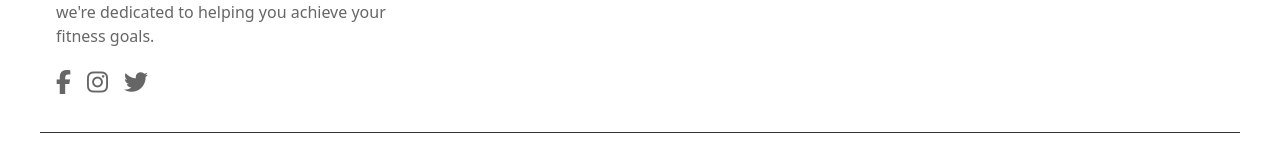
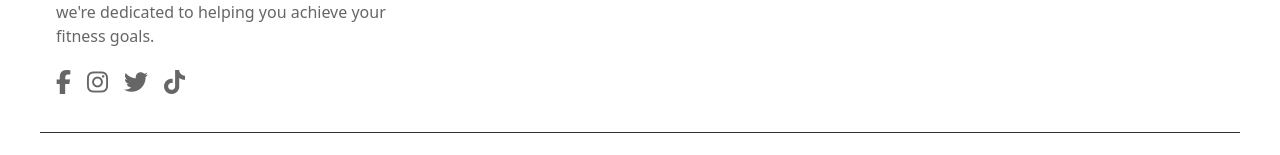
Before and after one commit to Anthony-Ngonde/Teeflex-Website, a React (Vite) app: page / in a window 1280 px wide. Shown: the part 4247-4402 px from the top of the page. Built offline with nearby package versions, Linux system fonts and the light colour scheme.

Commit message:
Added another branch

```diff
--- a/src/components/Footer/Footer.jsx
+++ b/src/components/Footer/Footer.jsx
@@ -1,7 +1,6 @@
 import React from 'react';
 import logo from '../../assets/teeflex-logo.png';
 import './Footer.css';
-
 
 function Footer() {
   return (
@@ -14,6 +13,7 @@ function Footer() {
             <a href="#"><i className="fab fa-facebook-f"></i></a>
             <a href="#"><i className="fab fa-instagram"></i></a>
             <a href="#"><i className="fab fa-twitter"></i></a>
+            <a href="#"><i className="fab fa-tiktok"></i></a> {/* Added TikTok Icon */}
           </div>
         </div>
         <div className="footer-links">
```
